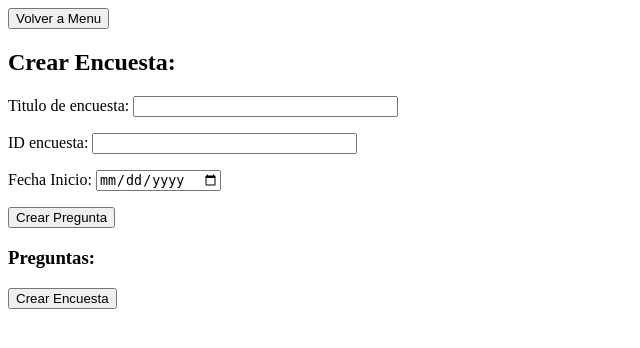
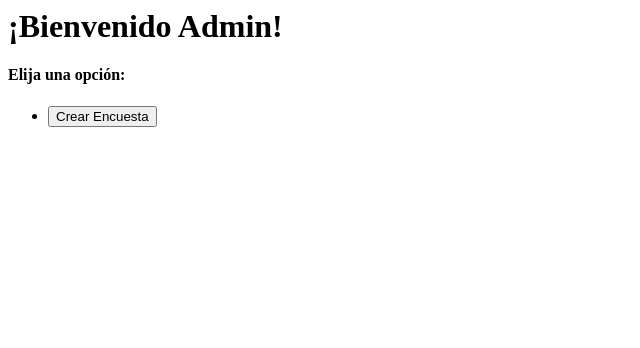
Before and after one commit to MilenkoBonacich/Questionaire_Project, a Flask app: page /createE in a window 1280 px wide. Shown: the top 348 px of the page, without its empty margins (0-640 px from the left). Run offline with Flask 2, Linux system fonts and the light colour scheme; some libraries are stand-ins or nearby versions.

Commit message:
integracion lista y funcional pruebenla porfa

```diff
--- a/email_Conect/encuestaa.py
+++ b/email_Conect/encuestaa.py
@@ -1,9 +1,3 @@
-# from crypt import methods
-# from sqlite3 import Row
-# from turtle import title
-# from crypt import methods
-# from multiprocessing import context
-# from xml.etree.ElementTree import Comment
 from flask import Flask, request, render_template, redirect, url_for
 from flask_mail import Mail, Message
 import psycopg2
@@ -55,7 +49,7 @@ def createE():
     if request.method == 'POST':
         if request.form.get('crear encuesta')=='Crear Encuesta':
             return redirect(url_for('create'))
-    return render_template('create.html')
+    return render_template('createE.html')
 
 @app.route('/create/', methods=['GET','POST'])
 def create():
@@ -65,7 +59,7 @@ def create():
     size=0
     if request.method == 'POST':
         if request.form.get('menu')=='Volver a Menu':
-            return redirect(url_for('/'))
+            return redirect(url_for('hello_world'))
         elif request.form.get('crear')=='Crear Encuesta':
             f = request.form
             for key in f.keys():
@@ -99,10 +93,10 @@ def create():
 
 
 
-    return render_template('index.html')
+    return render_template('create.html')
 
 @app.route("/agreeE")
-def agreeE():
+def email_register():
     emailTF = forms.emailForm()
     emailTF.validate()
     return render_template('email_Register.html', title='Registration', eTF=emailTF)
--- a/email_Conect/templates/createE.html
+++ b/email_Conect/templates/createE.html
@@ -1,14 +1,16 @@
-<!DOCTYPE html>
-<html lang="en">
-<head>
-    <meta charset="UTF-8">
-    <meta http-equiv="X-UA-Compatible" content="IE=edge">
-    <meta name="viewport" content="width=device-width, initial-scale=1.0">
-    <title>Crear Encuesta</title>
-</head>
-<body>
-    <form action="./">
-        <button>Volver a la Pagina Principal</button>
-    </form>
-</body>
+<html>
+    <head>
+        <title>Home page</title>
+    </head>
+    <body>
+        <h1>¡Bienvenido Admin!</h1>
+        <h4>Elija una opción:</h4>
+        <ul>
+            <li>
+                <form method="post">
+                    <input type="submit" name="crear encuesta" value="Crear Encuesta"/>
+                </form>
+            </li>
+        </ul>
+    </body>
 </html>
```
